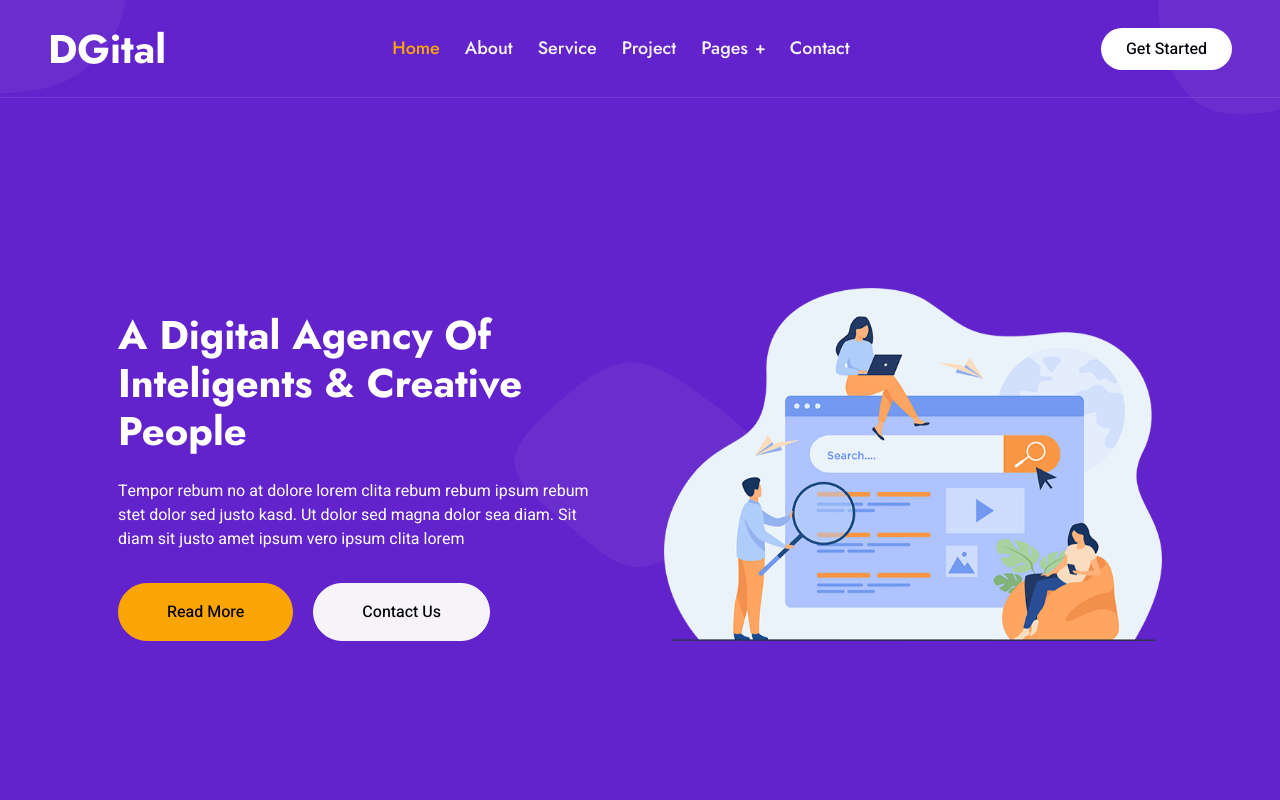
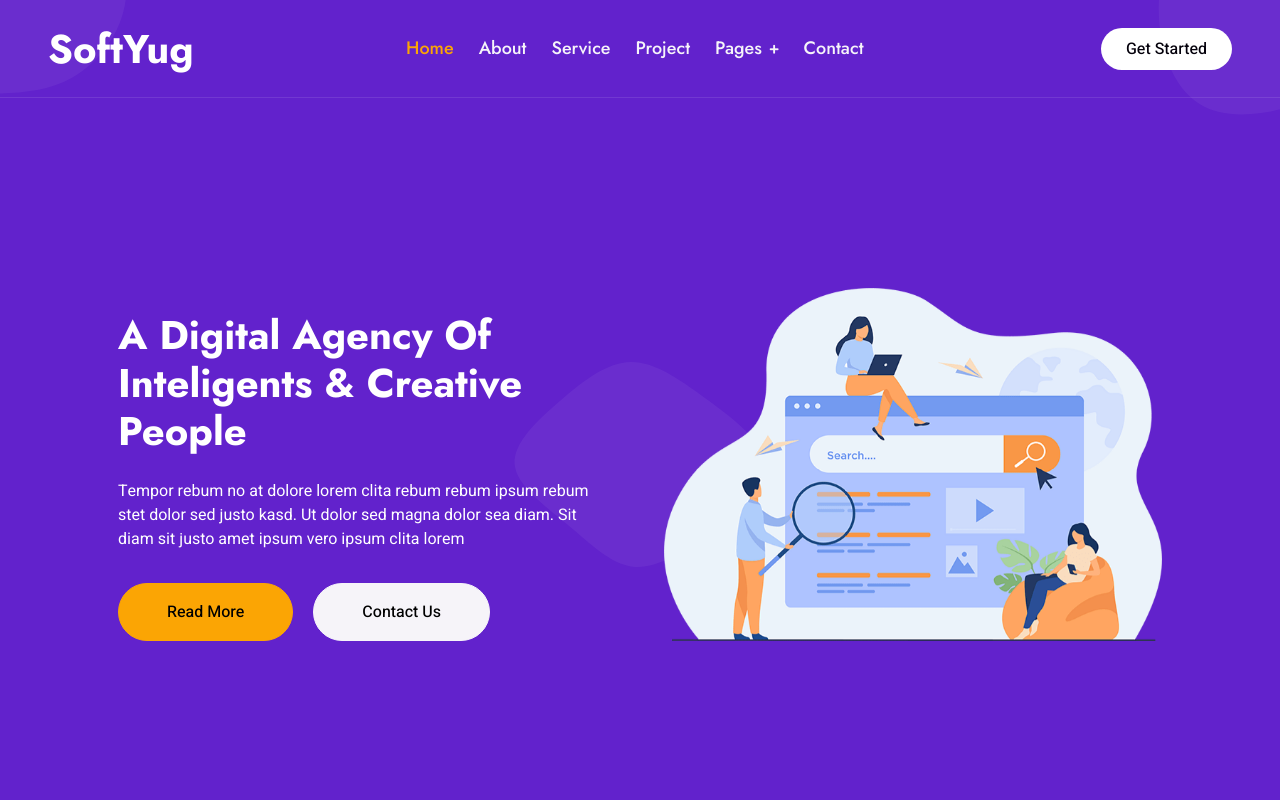
Before and after one commit to durgesh966/template2, a plain HTML site: page index.html in a window 1280 px wide. Shown: the top 800 px of the page. Drawn offline with nearby package versions, Linux system fonts and the light colour scheme.

Commit message:
Update index.html

```diff
--- a/index.html
+++ b/index.html
@@ -3,7 +3,7 @@
 
 <head>
     <meta charset="utf-8">
-    <title>DGital - Digital Agency HTML Template</title>
+    <title>SoftYug-Technology</title>
     <meta content="width=device-width, initial-scale=1.0" name="viewport">
     <meta content="" name="keywords">
     <meta content="" name="description">
@@ -47,7 +47,7 @@
         <div class="container-xxl position-relative p-0">
             <nav class="navbar navbar-expand-lg navbar-light px-4 px-lg-5 py-3 py-lg-0">
                 <a href="" class="navbar-brand p-0">
-                    <h1 class="m-0">DGital</h1>
+                    <h1 class="m-0">SoftYug</h1>
                     <!-- <img src="img/logo.png" alt="Logo"> -->
                 </a>
                 <button class="navbar-toggler" type="button" data-bs-toggle="collapse" data-bs-target="#navbarCollapse">
```
